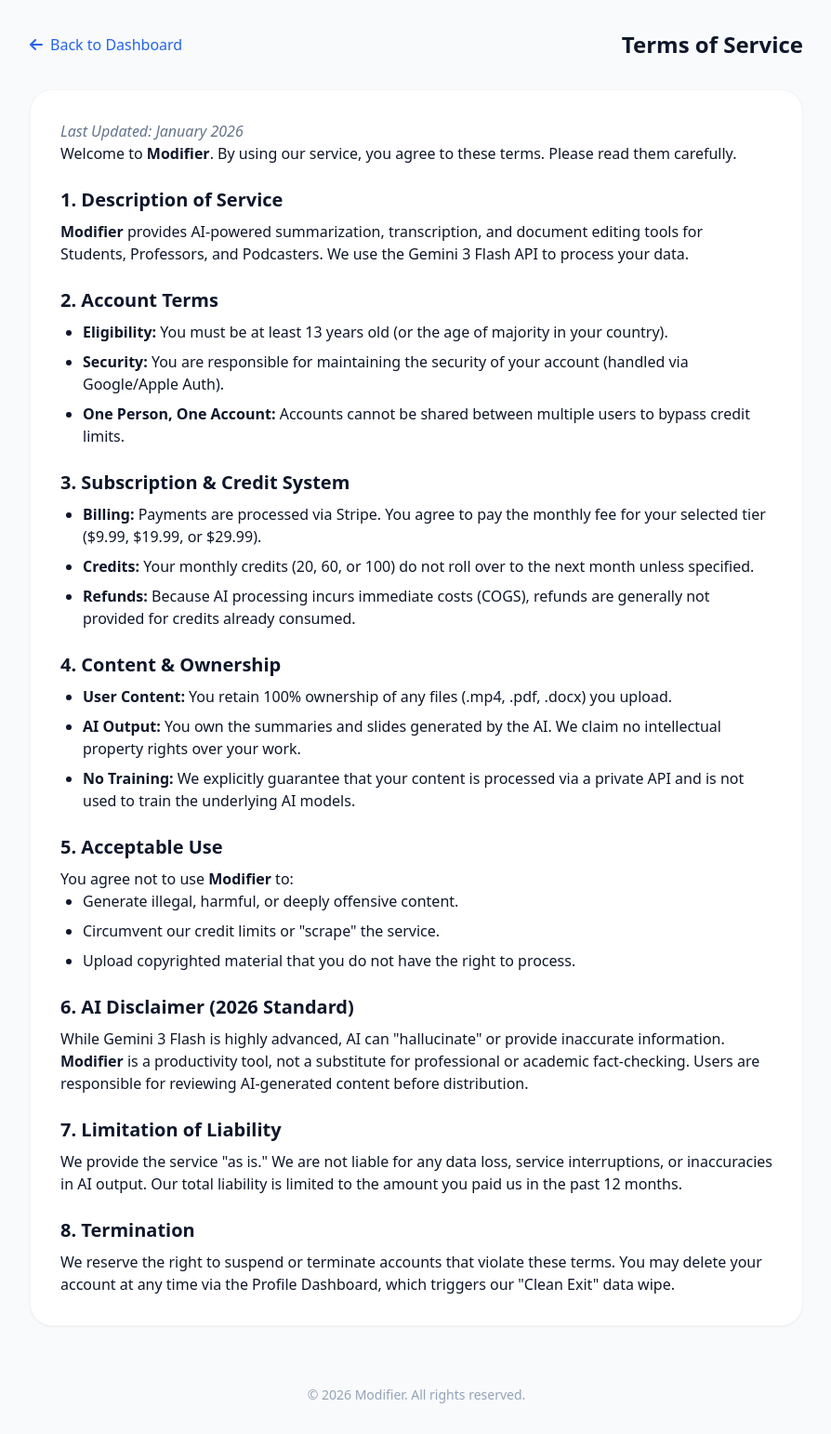
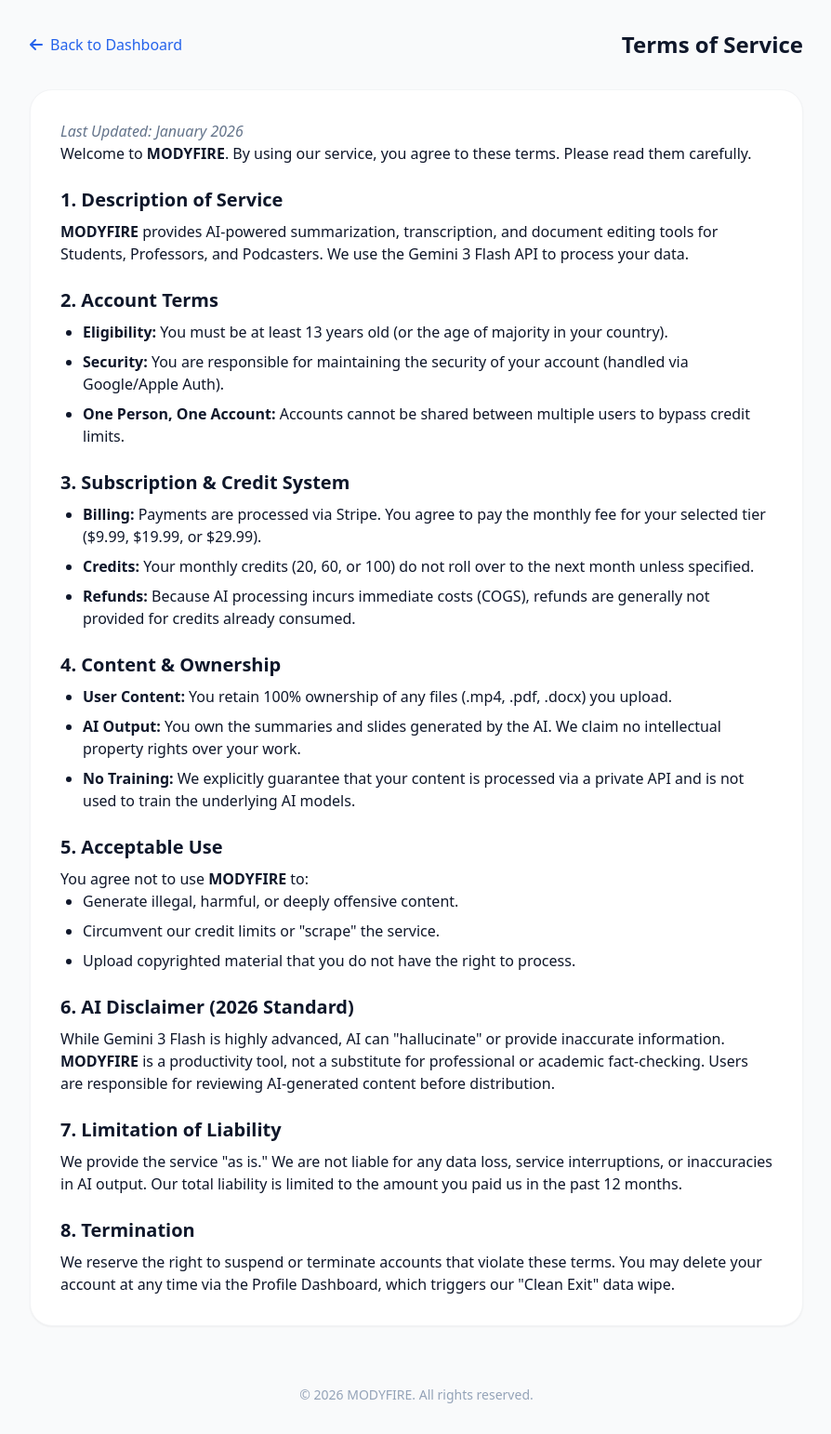
Before and after one commit to Technologyallocatingbenefitsinc/SaaS-Ecosystem, a Python web app: template app/templates/tos.html in a window 1280 px wide. Shown: the whole page at 93% size, without its empty margins (192-1086 px from the left). Run offline with Jinja, Linux system fonts and the light colour scheme; the template is opened without the code that fills it, so the values that code supplies are empty; some libraries are stand-ins or nearby versions.

Commit message:
chore: complete project rename to MODYFIRE

```diff
--- a/app/routers/editor.py
+++ b/app/routers/editor.py
@@ -46,7 +46,7 @@
             pdf.set_font("Helvetica", 'I', 8)
             pdf.set_text_color(169, 169, 169)
             # Use modern XPos/YPos enums to avoid ln deprecation
-            pdf.cell(0, 10, 'Generated by Modifier', 0, new_x=XPos.RIGHT, new_y=YPos.TOP, align='C')
+            pdf.cell(0, 10, 'Generated by MODYFIRE', 0, new_x=XPos.RIGHT, new_y=YPos.TOP, align='C')
 
         # Disable compression for test bytes visibility if needed, or just let it be.
         # Actually, let's keep it standard but fix the test to find the text.
--- a/app/templates/billing.html
+++ b/app/templates/billing.html
@@ -4,7 +4,7 @@
 <head>
     <meta charset="UTF-8">
     <meta name="viewport" content="width=device-width, initial-scale=1.0">
-    <title>Upgrade | Modifier</title>
+    <title>Upgrade | MODYFIRE</title>
     <script src="https://cdn.tailwindcss.com"></script>
     <link rel="stylesheet" href="https://cdnjs.cloudflare.com/ajax/libs/font-awesome/6.0.0/css/all.min.css">
 </head>
@@ -68,7 +68,7 @@
                 <a href="/tos" class="hover:text-slate-600">Terms of Service</a>
                 <a href="/trust-center" class="hover:text-slate-600">Trust Center</a>
                 <span class="text-slate-200">|</span>
-                <span>&copy; 2026 Modifier</span>
+                <span>&copy; 2026 MODYFIRE</span>
             </footer>
     </main>
 
--- a/app/templates/dashboard.html
+++ b/app/templates/dashboard.html
@@ -4,7 +4,7 @@
 <head>
     <meta charset="UTF-8">
     <meta name="viewport" content="width=device-width, initial-scale=1.0">
-    <title>Dashboard | Modifier</title>
+    <title>Dashboard | MODYFIRE</title>
     <script src="https://cdn.tailwindcss.com"></script>
     <script src="https://cdn.jsdelivr.net/npm/axios/dist/axios.min.js"></script>
     <link rel="stylesheet" href="https://cdnjs.cloudflare.com/ajax/libs/font-awesome/6.0.0/css/all.min.css">
@@ -58,7 +58,7 @@
         class="w-64 bg-white border-r border-gray-200 hidden md:flex flex-col p-6 shadow-sm sticky top-0 h-screen z-20">
         <div class="mb-10 flex items-center gap-2">
             <div class="w-8 h-8 bg-black rounded-lg flex items-center justify-center text-white font-bold">M</div>
-            <h2 class="text-xl font-bold tracking-tight">Modi<span class="text-blue-600">fier</span></h2>
+            <h2 class="text-xl font-bold tracking-tight">MODY<span class="text-blue-600">FIRE</span></h2>
         </div>
 
         <nav class="space-y-2 flex-1">
@@ -294,7 +294,7 @@
         </div>
 
         <footer class="mt-12 text-center text-sm text-slate-400 space-x-6">
-            <span>&copy; 2026 Modifier</span>
+            <span>&copy; 2026 MODYFIRE</span>
         </footer>
     </main>
 
--- a/app/templates/privacy.html
+++ b/app/templates/privacy.html
@@ -4,7 +4,7 @@
 <head>
     <meta charset="UTF-8">
     <meta name="viewport" content="width=device-width, initial-scale=1.0">
-    <title>Privacy & Data | Modifier</title>
+    <title>Privacy & Data | MODYFIRE</title>
     <script src="https://cdn.tailwindcss.com"></script>
     <link rel="stylesheet" href="https://cdnjs.cloudflare.com/ajax/libs/font-awesome/6.0.0/css/all.min.css">
 </head>
--- a/app/templates/tos.html
+++ b/app/templates/tos.html
@@ -4,7 +4,7 @@
 <head>
     <meta charset="UTF-8">
     <meta name="viewport" content="width=device-width, initial-scale=1.0">
-    <title>Terms of Service | Modifier</title>
+    <title>Terms of Service | MODYFIRE</title>
     <script src="https://cdn.tailwindcss.com"></script>
     <link rel="stylesheet" href="https://cdnjs.cloudflare.com/ajax/libs/font-awesome/6.0.0/css/all.min.css">
 </head>
@@ -23,11 +23,11 @@
         <div class="bg-white p-8 rounded-3xl shadow-sm border border-gray-100 prose prose-slate">
             <p class="text-slate-500 italic">Last Updated: January 2026</p>
 
-            <p>Welcome to <strong>Modifier</strong>. By using our service, you agree to these terms. Please read them
+            <p>Welcome to <strong>MODYFIRE</strong>. By using our service, you agree to these terms. Please read them
                 carefully.</p>
 
             <h2 class="text-xl font-bold mt-6 mb-2">1. Description of Service</h2>
-            <p><strong>Modifier</strong> provides AI-powered summarization, transcription, and document editing tools
+            <p><strong>MODYFIRE</strong> provides AI-powered summarization, transcription, and document editing tools
                 for Students, Professors, and Podcasters. We use the Gemini 3 Flash API to process your data.</p>
 
             <h2 class="text-xl font-bold mt-6 mb-2">2. Account Terms</h2>
@@ -61,7 +61,7 @@
             </ul>
 
             <h2 class="text-xl font-bold mt-6 mb-2">5. Acceptable Use</h2>
-            <p>You agree not to use <strong>Modifier</strong> to:</p>
+            <p>You agree not to use <strong>MODYFIRE</strong> to:</p>
             <ul class="list-disc pl-6 space-y-2">
                 <li>Generate illegal, harmful, or deeply offensive content.</li>
                 <li>Circumvent our credit limits or "scrape" the service.</li>
@@ -70,8 +70,9 @@
 
             <h2 class="text-xl font-bold mt-6 mb-2">6. AI Disclaimer (2026 Standard)</h2>
             <p>While Gemini 3 Flash is highly advanced, AI can "hallucinate" or provide inaccurate information.
-                <strong>Modifier</strong> is a productivity tool, not a substitute for professional or academic
-                fact-checking. Users are responsible for reviewing AI-generated content before distribution.</p>
+                <strong>MODYFIRE</strong> is a productivity tool, not a substitute for professional or academic
+                fact-checking. Users are responsible for reviewing AI-generated content before distribution.
+            </p>
 
             <h2 class="text-xl font-bold mt-6 mb-2">7. Limitation of Liability</h2>
             <p>We provide the service "as is." We are not liable for any data loss, service interruptions, or
@@ -85,7 +86,7 @@
     </main>
 
     <footer class="py-8 text-center text-sm text-slate-400">
-        <p>&copy; 2026 Modifier. All rights reserved.</p>
+        <p>&copy; 2026 MODYFIRE. All rights reserved.</p>
     </footer>
 </body>
 
--- a/n8n/consolidated/group_1_revenue_ledger.json
+++ b/n8n/consolidated/group_1_revenue_ledger.json
@@ -1,5 +1,5 @@
 {
-    "name": "Modifier - Group 1: Revenue & Ledger (Fortified)",
+    "name": "MODYFIRE - Group 1: Revenue & Ledger (Fortified)",
     "nodes": [
         {
             "parameters": {
--- a/n8n/consolidated/group_3_content_engine.json
+++ b/n8n/consolidated/group_3_content_engine.json
@@ -1,5 +1,5 @@
 {
-    "name": "Modifier - Group 3: Content Engine (Fortified)",
+    "name": "MODYFIRE - Group 3: Content Engine (Fortified)",
     "nodes": [
         {
             "parameters": {
@@ -84,7 +84,7 @@
         },
         {
             "parameters": {
-                "subject": "Your Modifier Summary is Ready!",
+                "subject": "Your MODYFIRE Summary is Ready!",
                 "message": "=Hi {{ $node[\"Content Upload Webhook\"].json[\"body\"][\"user_name\"] || 'there' }},\n\nWe finished processing your file: {{ $node[\"Content Upload Webhook\"].json[\"body\"][\"filename\"] }}.\n\nView it here: [Dashboard Link]",
                 "toEmail": "={{ $node[\"Content Upload Webhook\"].json[\"body\"][\"user_email\"] }}"
             },
--- a/n8n/consolidated/group_4_security_support.json
+++ b/n8n/consolidated/group_4_security_support.json
@@ -1,5 +1,5 @@
 {
-    "name": "Modifier - Group 4: Security & Support (Fortified)",
+    "name": "MODYFIRE - Group 4: Security & Support (Fortified)",
     "nodes": [
         {
             "parameters": {
@@ -76,7 +76,7 @@
                 "phoneNumberId": "YOUR_META_PHONE_ID",
                 "recipientPhoneNumber": "YOUR_WHATSAPP_NUMBER",
                 "messageType": "text",
-                "text": "=🚨 CRITICAL ERROR: Flow '{{ $json[\"body\"][\"workflow_name\"] }}' failed at node '{{ $json[\"body\"][\"node\"] }}'. Modifier needs repair!"
+                "text": "=🚨 CRITICAL ERROR: Flow '{{ $json[\"body\"][\"workflow_name\"] }}' failed at node '{{ $json[\"body\"][\"node\"] }}'. MODYFIRE needs repair!"
             },
             "name": "WhatsApp Alert",
             "type": "n8n-nodes-base.whatsApp",
@@ -206,7 +206,7 @@
                 "resource": "message",
                 "operation": "send",
                 "to": "={{ $node[\"Bouncer 3: SAR\"].json[\"body\"][\"email\"] }}",
-                "subject": "Your Modifier Data Export (SAR)",
+                "subject": "Your MODYFIRE Data Export (SAR)",
                 "text": "Hello, attached is your complete data export as requested.",
                 "attachments": "data"
             },
--- a/n8n/lead_gen_cost_tracked.json
+++ b/n8n/lead_gen_cost_tracked.json
@@ -36,7 +36,7 @@
         {
             "parameters": {
                 "model": "gemini-1.5-flash",
-                "prompt": "=Write a personalized cold email pitch to {{ $json[\"name\"] }} from Modifier. Mention their recent video/post about {{ $json[\"topic\"] }}. Keep it under 100 words. Focus on how our AI summary tools save professors and podcasters 10 hours a week."
+                "prompt": "=Write a personalized cold email pitch to {{ $json[\"name\"] }} from MODYFIRE. Mention their recent video/post about {{ $json[\"topic\"] }}. Keep it under 100 words. Focus on how our AI summary tools save professors and podcasters 10 hours a week."
             },
             "name": "Gemini Personalized Pitch",
             "type": "n8n-nodes-base.googleGemini",
--- a/n8n/professor_invitation.json
+++ b/n8n/professor_invitation.json
@@ -17,8 +17,8 @@
         },
         {
             "parameters": {
-                "subject": "Important: Your Study Materials for [Course Name] are now on Modifier!",
-                "message": "Dear Students,\n\nI'm excited to introduce a new tool... [Your App Name].\n\nGetting Started:\n1. Click this link: {{ $json[\"body\"][\"invite_link\"] }}\n2. Create your free account.\n\nBest,\nProfessor {{ $json[\"body\"][\"professor_name\"] }}",
+                "subject": "Important: Your Study Materials for [Course Name] are now on MODYFIRE!",
+                "message": "Dear Students,\n\nI'm excited to introduce a new tool... MODYFIRE.\n\nGetting Started:\n1. Click this link: {{ $json[\"body\"][\"invite_link\"] }}\n2. Create your free account.\n\nBest,\nProfessor {{ $json[\"body\"][\"professor_name\"] }}",
                 "toEmail": "student@example.edu"
             },
             "name": "Gmail Sender",
--- a/n8n/stripe_payment_success.json
+++ b/n8n/stripe_payment_success.json
@@ -52,7 +52,7 @@
         },
         {
             "parameters": {
-                "fromEmail": "growth@modifier.com",
+                "fromEmail": "growth@modyfire.com",
                 "toEmail": "={{ $json[\"body\"][\"customer_details\"][\"email\"] }}",
                 "subject": "Credits Added! 🚀",
                 "text": "Your tank is full! 100 credits have been added to your account. Go build something amazing!",
```
Also changed, not shown: app/templates/profile.html (+4 -4 lines), app/templates/trust-center.html (+4 -3 lines), n8n/consolidated/group_2_growth_onboarding.json (+4 -4 lines), tests/test_phase_16.py (+1 -1 lines), tests/test_watermark.py (+2 -2 lines), README.md.
